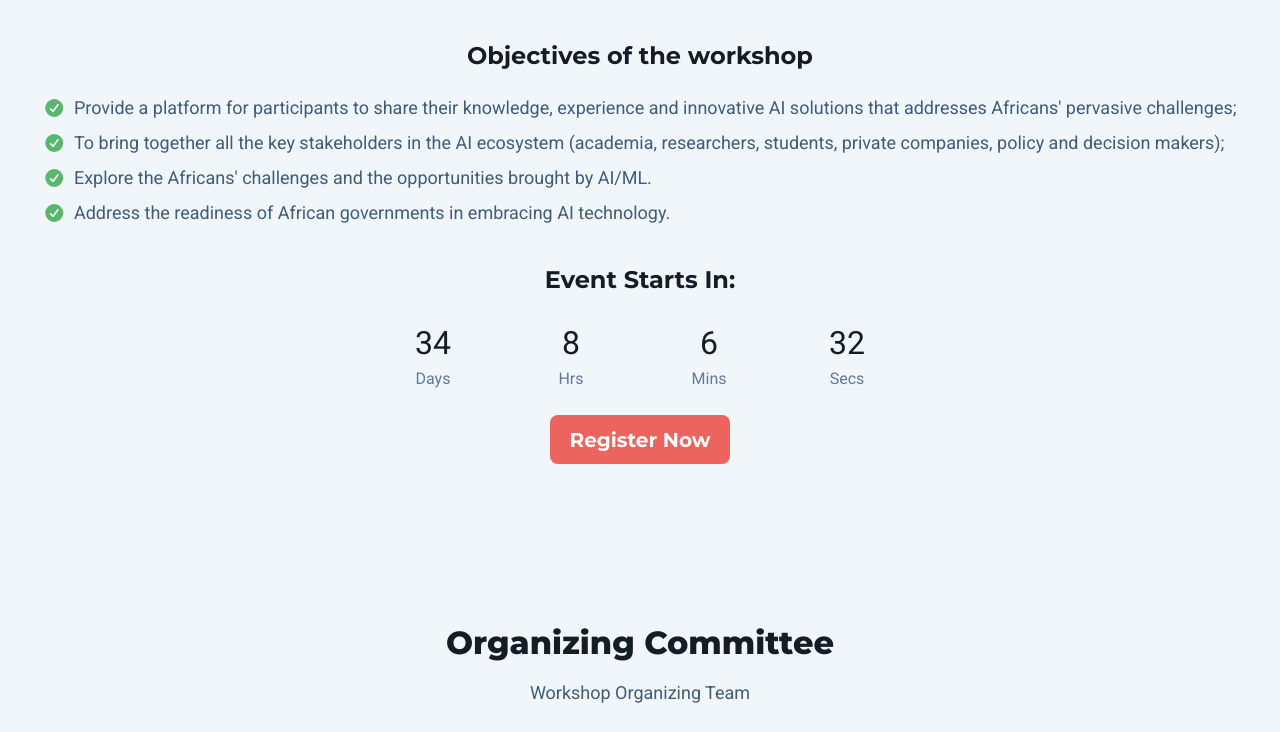
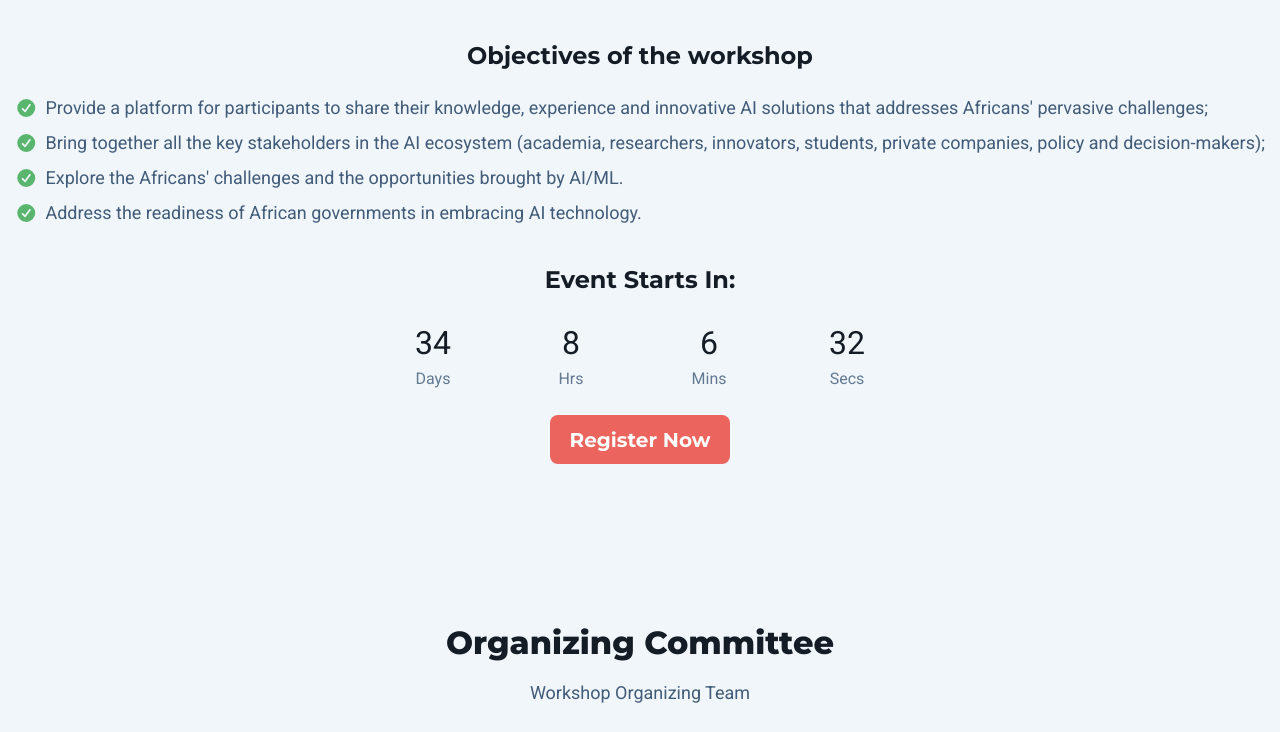
Before and after one commit to nsomazr/ai4d-lab-workshop, a plain HTML site: page index.html in a window 1280 px wide. Shown: the part 1180-1912 px from the top of the page. Drawn offline with Linux system fonts and the light colour scheme.

Commit message:
objectives

```diff
--- a/index.html
+++ b/index.html
@@ -128,7 +128,7 @@
 				<h4 class="text-center mb-4">Objectives of the workshop</h4>
 				<ul class="list-unstyled text-start d-inline-block">
 					<li><i class="fas fa-check-circle me-2"></i>Provide a platform for participants to share their knowledge, experience and innovative AI solutions that addresses Africans' pervasive challenges;</li>
-					<li><i class="fas fa-check-circle me-2"></i>To bring together all the key stakeholders in the AI ecosystem (academia, researchers, students, private companies, policy and decision makers);</li>
+					<li><i class="fas fa-check-circle me-2"></i>Bring together all the key stakeholders in the AI ecosystem (academia, researchers, innovators, students, private companies, policy and decision-makers); </li>
 					<li><i class="fas fa-check-circle me-2"></i>Explore the Africans' challenges and the opportunities brought by AI/ML.</li>
 					<li><i class="fas fa-check-circle me-2"></i>Address the readiness of African governments in embracing AI technology.</li>
 				</ul>
```
